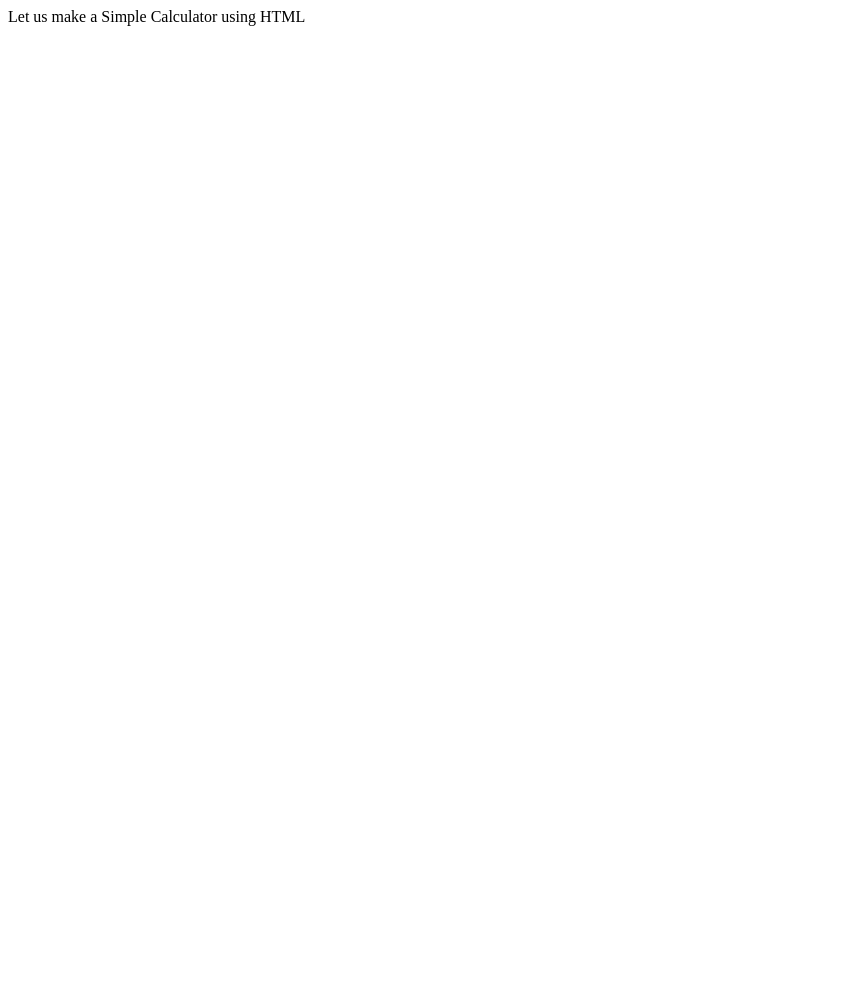
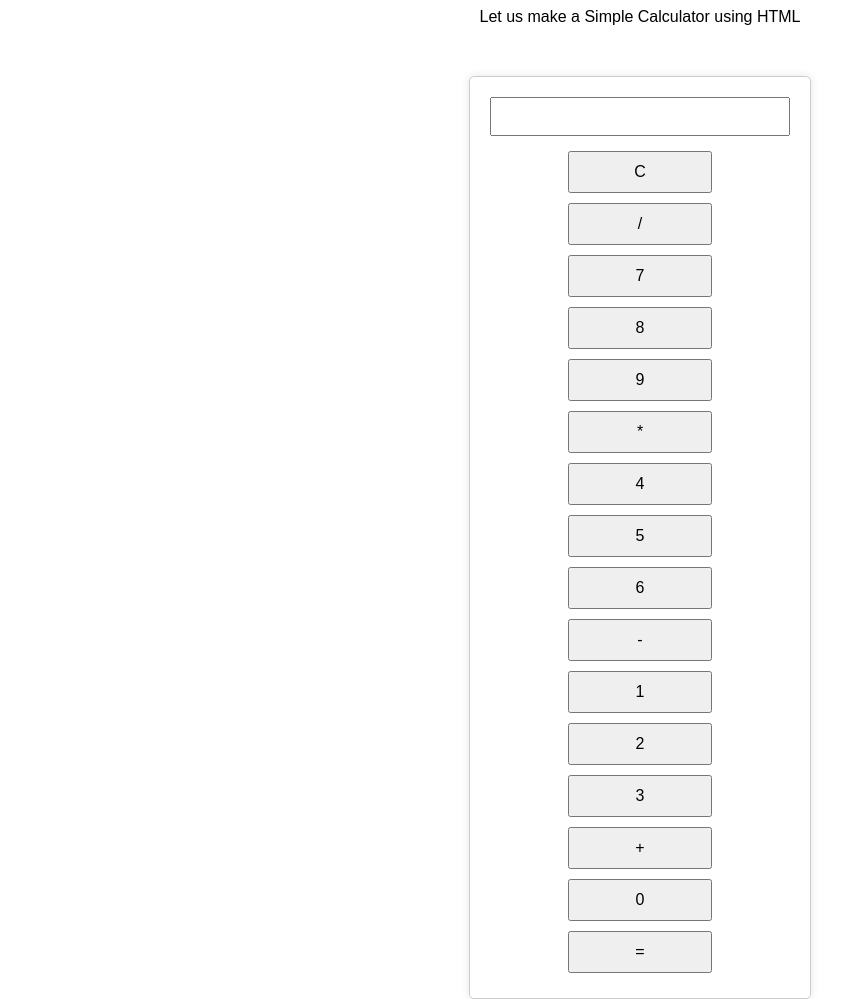
Before and after one commit to Yogesh200516/Simple-Calculator.html, a plain HTML site: page index.html in a window 1280 px wide. Shown: the whole page, without its empty margins (0-866 px from the left). Before the commit the page ends 800 px from the top, so only its background shows below. Drawn offline with Linux system fonts and the light colour scheme.

Commit message:
Modified index.html file

```diff
--- a/index.html
+++ b/index.html
@@ -1 +1,82 @@
 Let us make a Simple Calculator using HTML
+<!DOCTYPE html>
+<html lang="en">
+<head>
+  <meta charset="UTF-8">
+  <meta name="viewport" content="width=device-width, initial-scale=1.0">
+  <title>Simple Calculator</title>
+  <style>
+    body {
+      font-family: 'Arial', sans-serif;
+      text-align: center;
+    }
+    #calculator {
+      width: 300px;
+      margin: 50px auto;
+      padding: 20px;
+      border: 1px solid #ccc;
+      border-radius: 5px;
+      box-shadow: 0 0 10px rgba(0, 0, 0, 0.1);
+    }
+    input {
+      width: 100%;
+      margin-bottom: 10px;
+      padding: 10px;
+      box-sizing: border-box;
+    }
+    button {
+      width: 48%;
+      padding: 10px;
+      box-sizing: border-box;
+      margin: 5px;
+      font-size: 16px;
+    }
+  </style>
+</head>
+<body>
+
+  <div id="calculator">
+    <input type="text" id="display" readonly>
+    <br>
+    <button onclick="clearDisplay()">C</button>
+    <button onclick="appendToDisplay('/')">/</button>
+    <br>
+    <button onclick="appendToDisplay('7')">7</button>
+    <button onclick="appendToDisplay('8')">8</button>
+    <button onclick="appendToDisplay('9')">9</button>
+    <button onclick="appendToDisplay('*')">*</button>
+    <br>
+    <button onclick="appendToDisplay('4')">4</button>
+    <button onclick="appendToDisplay('5')">5</button>
+    <button onclick="appendToDisplay('6')">6</button>
+    <button onclick="appendToDisplay('-')">-</button>
+    <br>
+    <button onclick="appendToDisplay('1')">1</button>
+    <button onclick="appendToDisplay('2')">2</button>
+    <button onclick="appendToDisplay('3')">3</button>
+    <button onclick="appendToDisplay('+')">+</button>
+    <br>
+    <button onclick="appendToDisplay('0')">0</button>
+    <button onclick="calculate()">=</button>
+  </div>
+
+  <script>
+    function appendToDisplay(value) {
+      document.getElementById('display').value += value;
+    }
+
+    function clearDisplay() {
+      document.getElementById('display').value = '';
+    }
+
+    function calculate() {
+      try {
+        document.getElementById('display').value = eval(document.getElementById('display').value);
+      } catch (error) {
+        document.getElementById('display').value = 'Error';
+      }
+    }
+  </script>
+
+</body>
+</html>
```
